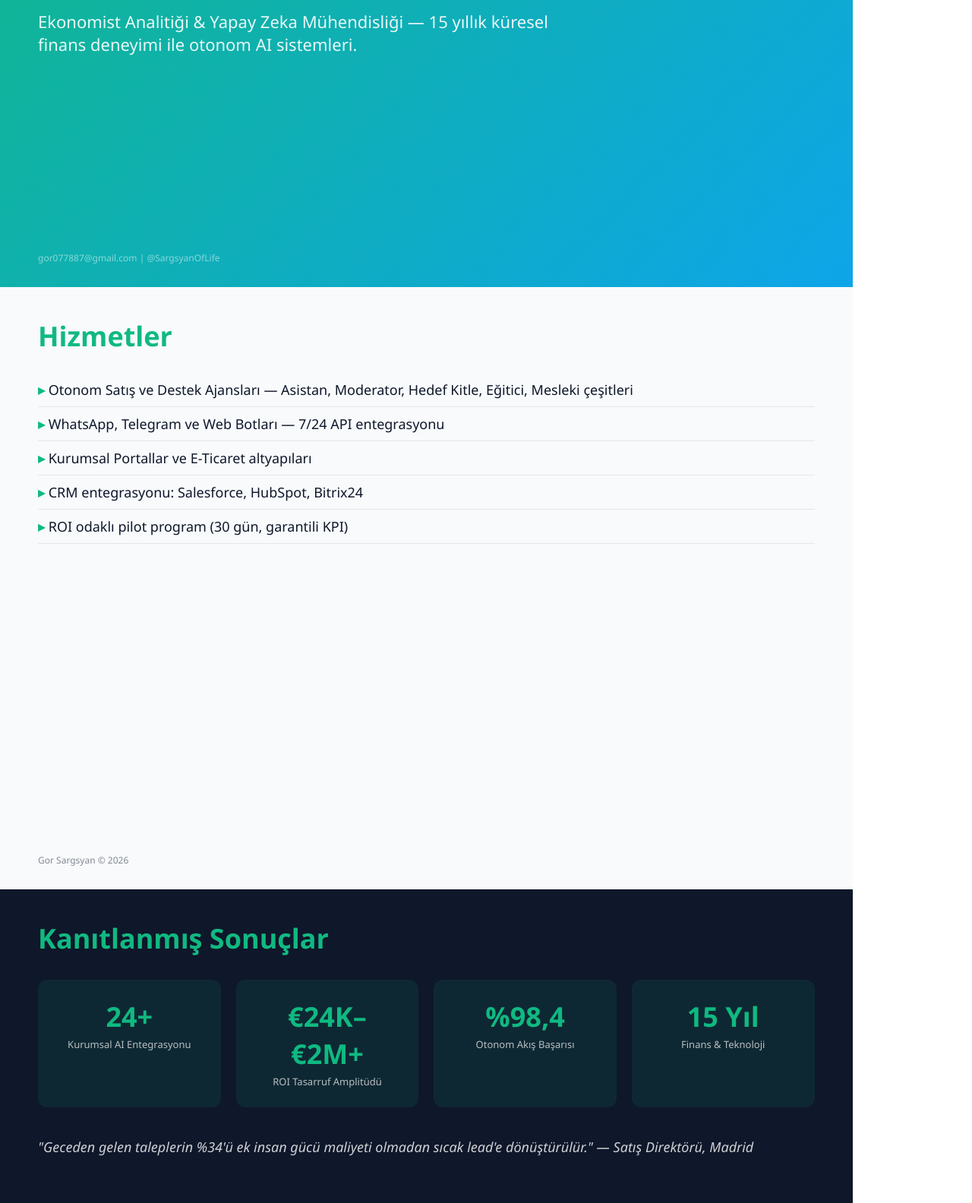
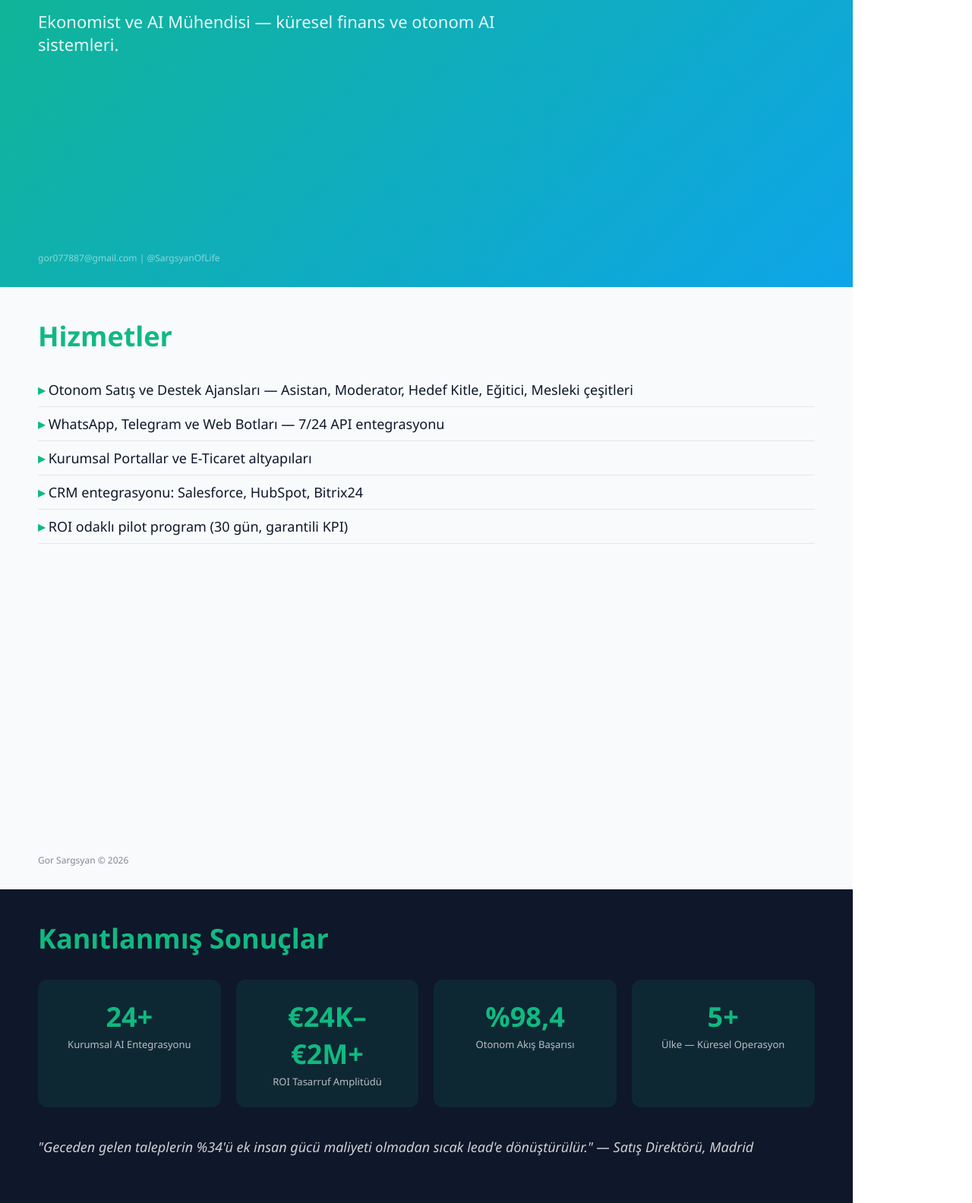
Before and after one commit to rswtrinvestgroup-alt/Gor--landing, a plain HTML site: page assets/gor_sargsyan_kurumsal_sunum.html in a window 1280 px wide. Shown: the part 416-2000 px from the top of the page at 76% size. Drawn offline with Linux system fonts and the light colour scheme.

Commit message:
Eski kurumsal sunum HTML dosyasini da guncelle
Co-authored-by: Cursor <cursoragent@cursor.com>

```diff
--- a/assets/gor_sargsyan_kurumsal_sunum.html
+++ b/assets/gor_sargsyan_kurumsal_sunum.html
@@ -37,7 +37,7 @@
   <div class="slide s1">
     <div class="tag">Kurumsal Sunum 2026</div>
     <h1>GOR SARGSYAN</h1>
-    <p>Ekonomist Analitiği & Yapay Zeka Mühendisliği — 15 yıllık küresel finans deneyimi ile otonom AI sistemleri.</p>
+    <p>Ekonomist ve AI Mühendisi — küresel finans ve otonom AI sistemleri.</p>
     <div class="footer-slide">gor077887@gmail.com | @SargsyanOfLife</div>
   </div>
 
@@ -59,7 +59,7 @@
       <div class="stat"><strong>24+</strong><span>Kurumsal AI Entegrasyonu</span></div>
       <div class="stat"><strong>€24K–€2M+</strong><span>ROI Tasarruf Amplitüdü</span></div>
       <div class="stat"><strong>%98,4</strong><span>Otonom Akış Başarısı</span></div>
-      <div class="stat"><strong>15 Yıl</strong><span>Finans & Teknoloji</span></div>
+      <div class="stat"><strong>5+</strong><span>Ülke — Küresel Operasyon</span></div>
     </div>
     <p style="margin-top:40px;font-size:18px;font-style:italic;opacity:0.8;">"Geceden gelen taleplerin %34'ü ek insan gücü maliyeti olmadan sıcak lead'e dönüştürülür." — Satış Direktörü, Madrid</p>
     <div class="footer-slide">Gor Sargsyan © 2026</div>
```
